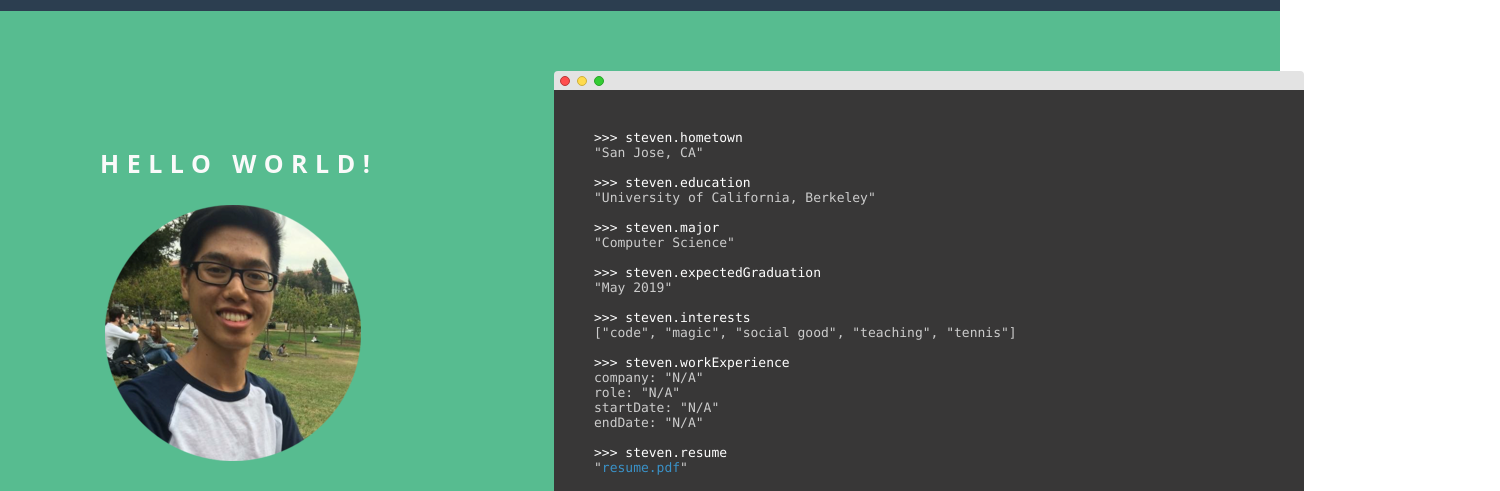
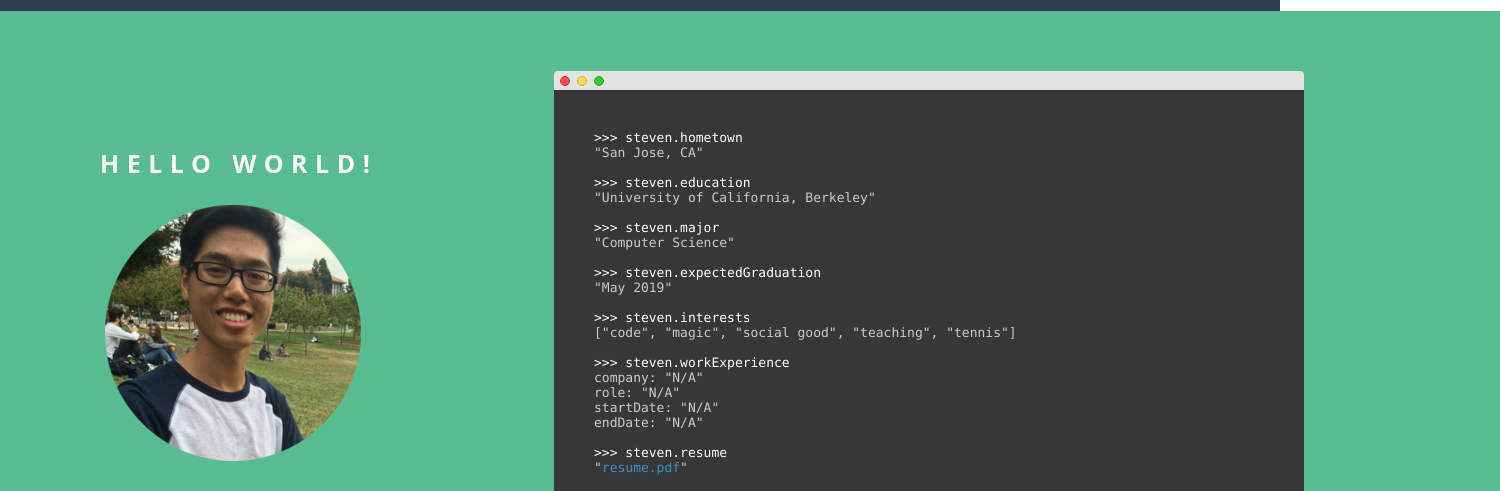
Before and after one commit to stevenistan/stevenistan.github.io, a plain HTML site: page index.html in a window 1280 px wide. Shown: the part 64-555 px from the top of the page, 1500 px wide, since content can reach past the window. Drawn offline with Linux system fonts and the light colour scheme.

Commit message:
adjusted min-width

```diff
--- a/css/style.css
+++ b/css/style.css
@@ -48,7 +48,7 @@ img {
   background-color: #57BC90;
   height: 700px;
   width: 100%;
-  min-width: 1000px;
+  min-width: 1500px;
   margin-top: 75px;
 }
 
```
